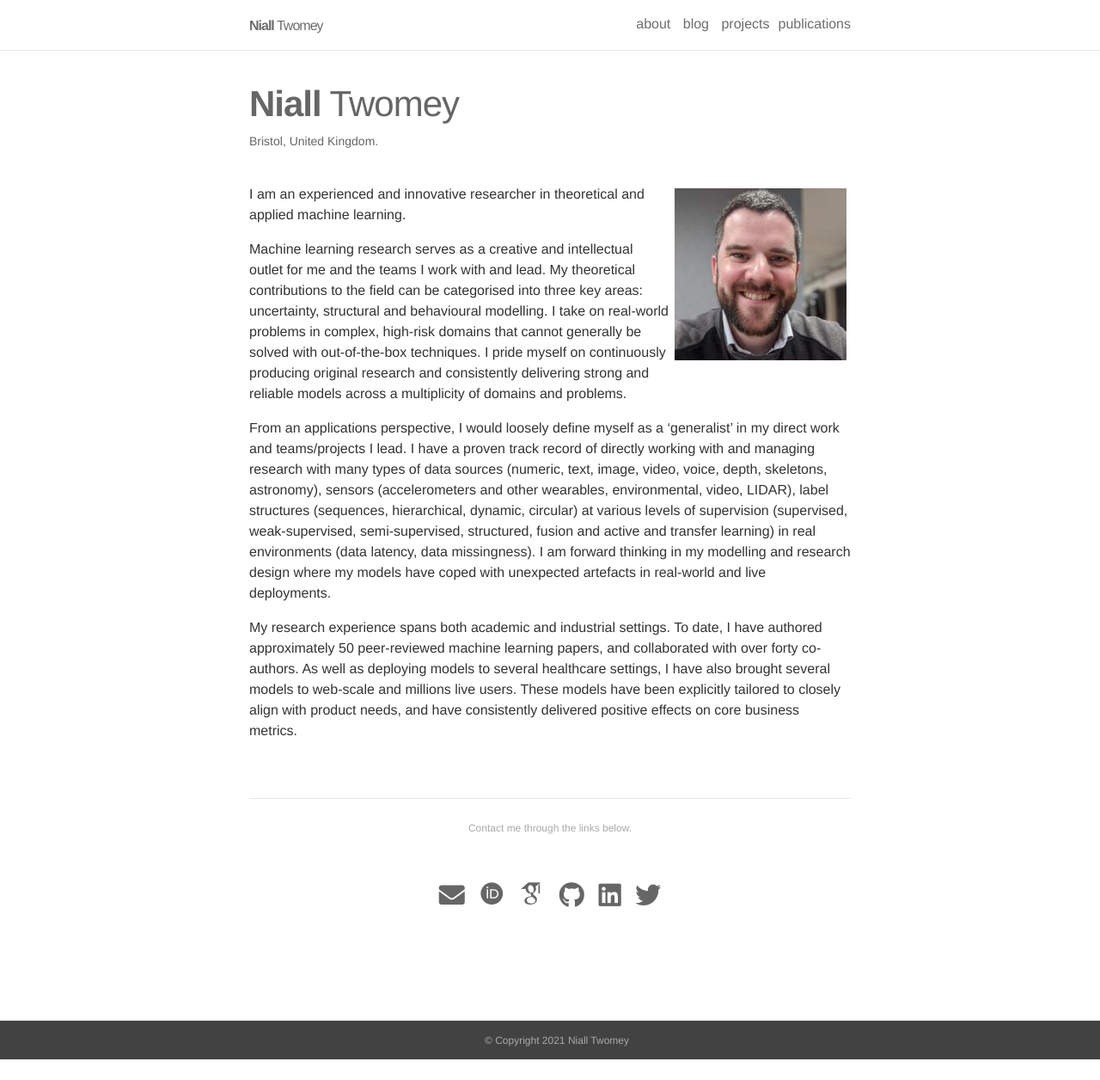
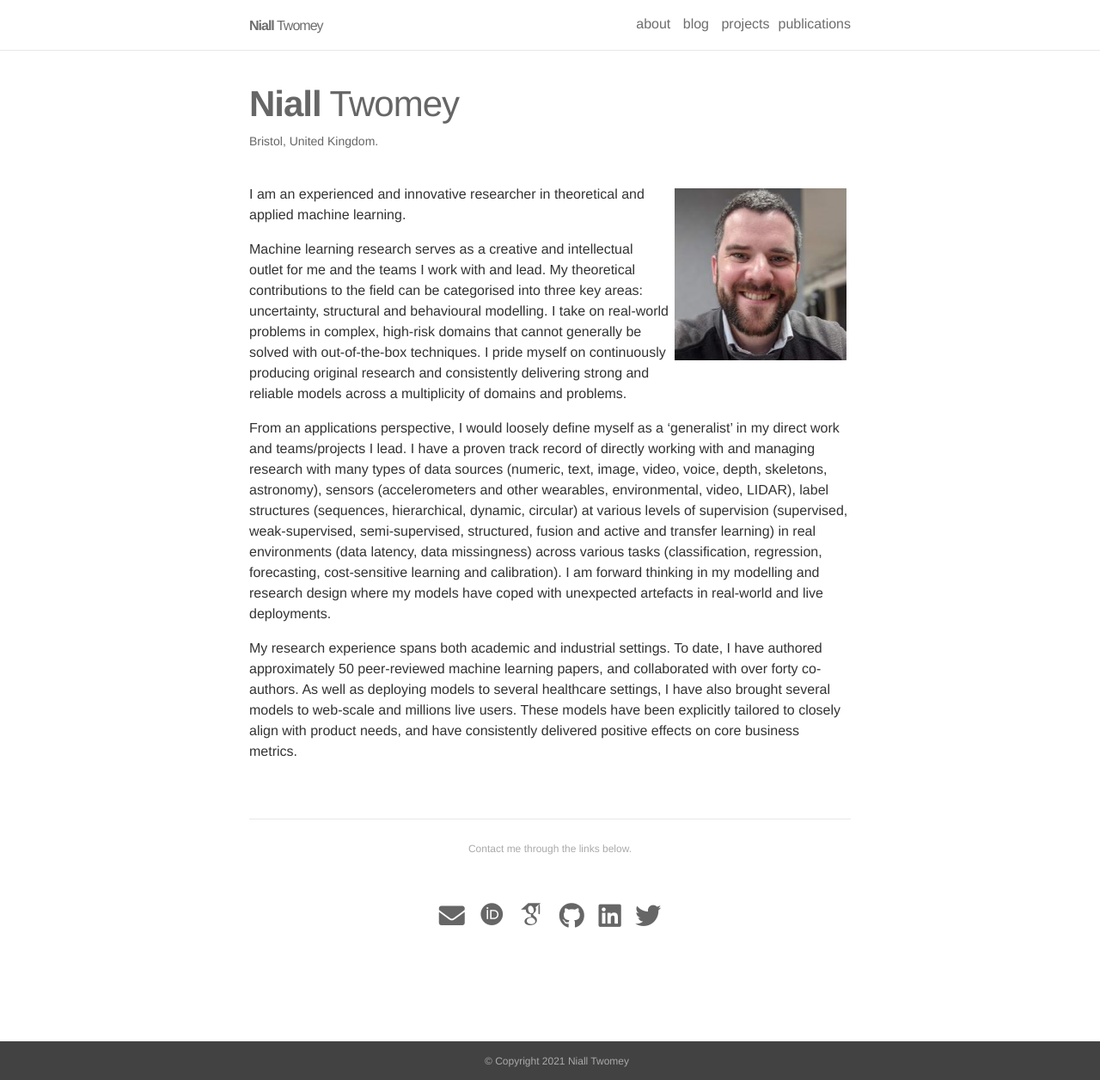
Before and after one commit to njtwomey/njtwomey.github.io, a Jekyll site: the page built from _pages/about.md, in a window 1280 px wide and 1256 px high. Shown: the whole window at 86% size. Built offline with Jekyll 4.4.1, drawn with Linux system fonts in a browser that asks for light colours; nearby versions of some CDN libraries; some web fonts are replaced.

```diff
--- a/_pages/about.md
+++ b/_pages/about.md
@@ -28,7 +28,8 @@
 sources (numeric, text, image, video, voice, depth, skeletons, astronomy), sensors (accelerometers and other
 wearables, environmental, video, LIDAR), label structures (sequences, hierarchical, dynamic, circular)
 at various levels of supervision (supervised, weak-supervised, semi-supervised, structured, fusion and
-active and transfer learning) in real environments (data latency, data missingness).
+active and transfer learning) in real environments (data latency, data missingness) across various tasks
+(classification, regression, forecasting, cost-sensitive learning and calibration).
 I am forward thinking in my modelling and research design where my models have coped with unexpected
 artefacts in real-world and live deployments.
 
```
